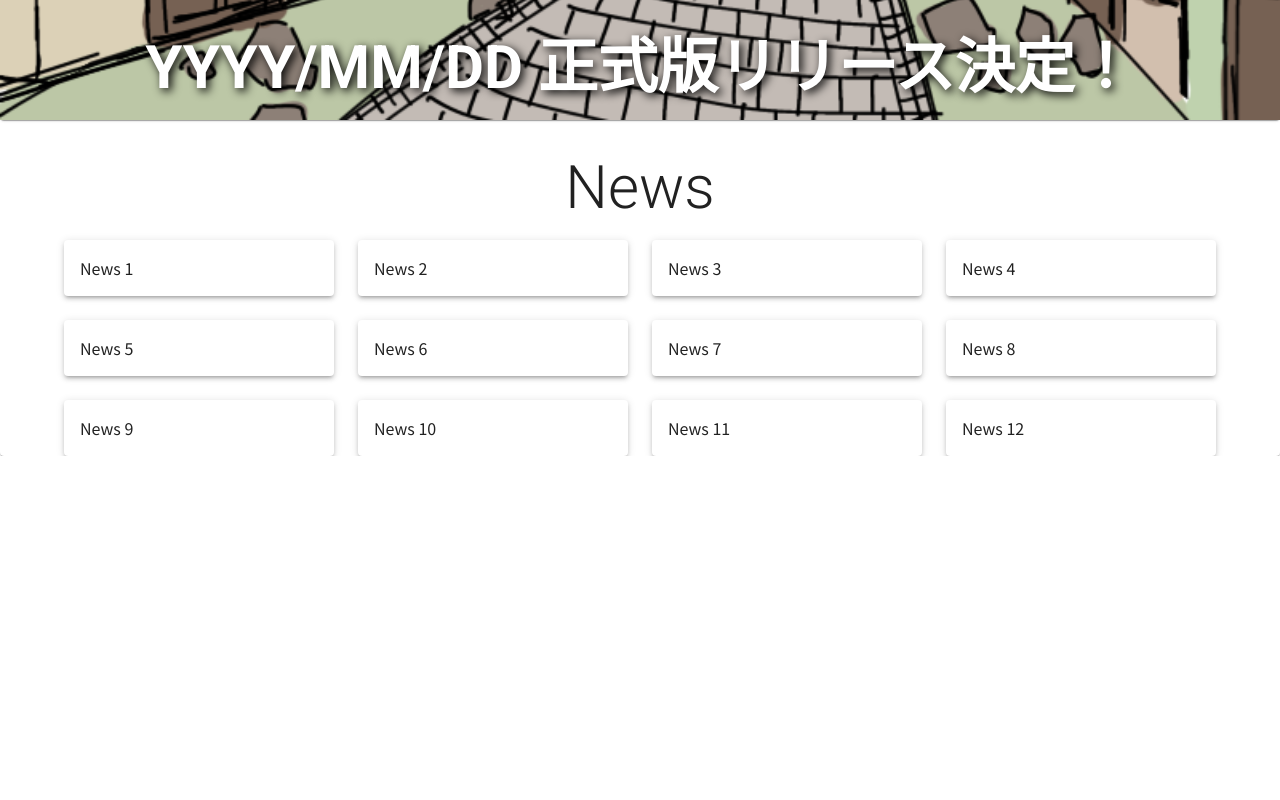
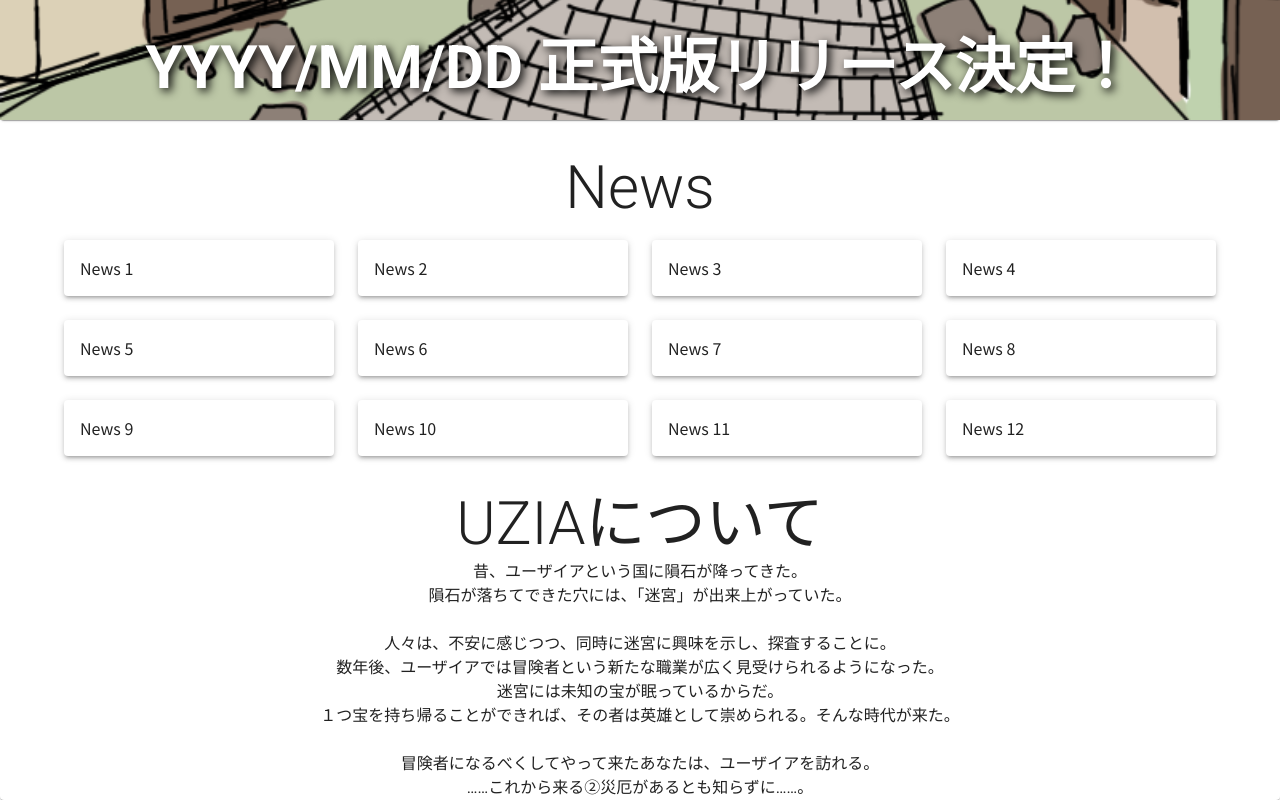
Before and after one commit to UZIA-Dev/uzia-web, a Next.js app: page /uzia in a window 1280 px wide. Shown: the part 800-1600 px from the top of the page. Before the commit the page ends 1256 px from the top, so only its background shows below. Built offline with nearby package versions, Linux system fonts and the light colour scheme; what @mui/material-nextjs would draw is missing.

Commit message:
news, about追加

```diff
--- a/src/app/uzia/_components/UziaAbout.tsx
+++ b/src/app/uzia/_components/UziaAbout.tsx
@@ -2,11 +2,13 @@
 import React from "react";
 import Box from '@mui/material/Box';
 import Typography from '@mui/material/Typography';
+import Introduction from './about/introduction.json';
 
 const UziaAbout = () => {
   return (
     <Box className="uzui-content-container" sx={{ flexGrow: 1 }}>
       <Typography variant='h2' className="container-title">UZIAについて</Typography>
+      <Typography variant="body1" sx={{ whiteSpace: "pre-wrap", textAlign: "center" }}>{Introduction.introduction}</Typography>
     </Box>
   );
 }
--- /dev/null
+++ b/src/app/uzia/_components/about/introduction.json
@@ -0,0 +1,3 @@
+{
+  "introduction": "昔、ユーザイアという国に隕石が降ってきた。\n隕石が落ちてできた穴には、「迷宮」が出来上がっていた。\n\n人々は、不安に感じつつ、同時に迷宮に興味を示し、探査することに。\n数年後、ユーザイアでは冒険者という新たな職業が広く見受けられるようになった。\n迷宮には未知の宝が眠っているからだ。\n１つ宝を持ち帰ることができれば、その者は英雄として崇められる。そんな時代が来た。\n\n冒険者になるべくしてやって来たあなたは、ユーザイアを訪れる。\n……これから来る②災厄があるとも知らずに……。"
+}
--- a/src/app/uzia/page.tsx
+++ b/src/app/uzia/page.tsx
@@ -5,6 +5,7 @@ import Typography from '@mui/material/Typography';
 import Container from '@mui/material/Container';
 import getImageSrcPath from '../../utils/getImageSrcPath';
 import UziaNews from './_components/UziaNews';
+import UziaAbout from './_components/UziaAbout';
 
 const UziaPage = () => {
   return (
@@ -16,6 +17,7 @@ const UziaPage = () => {
       </MastHeadImage>
       <Container>
         <UziaNews />
+        <UziaAbout />
       </Container>
     </Paper>
   );
--- a/src/styles/_variables.scss
+++ b/src/styles/_variables.scss
@@ -6,4 +6,5 @@ $container-title-font-size: 46;
   font-size: $container-title-font-size;
   font-weight: 700;
   text-align: center;
+  margin-bottom: 2rem;
 }
```
